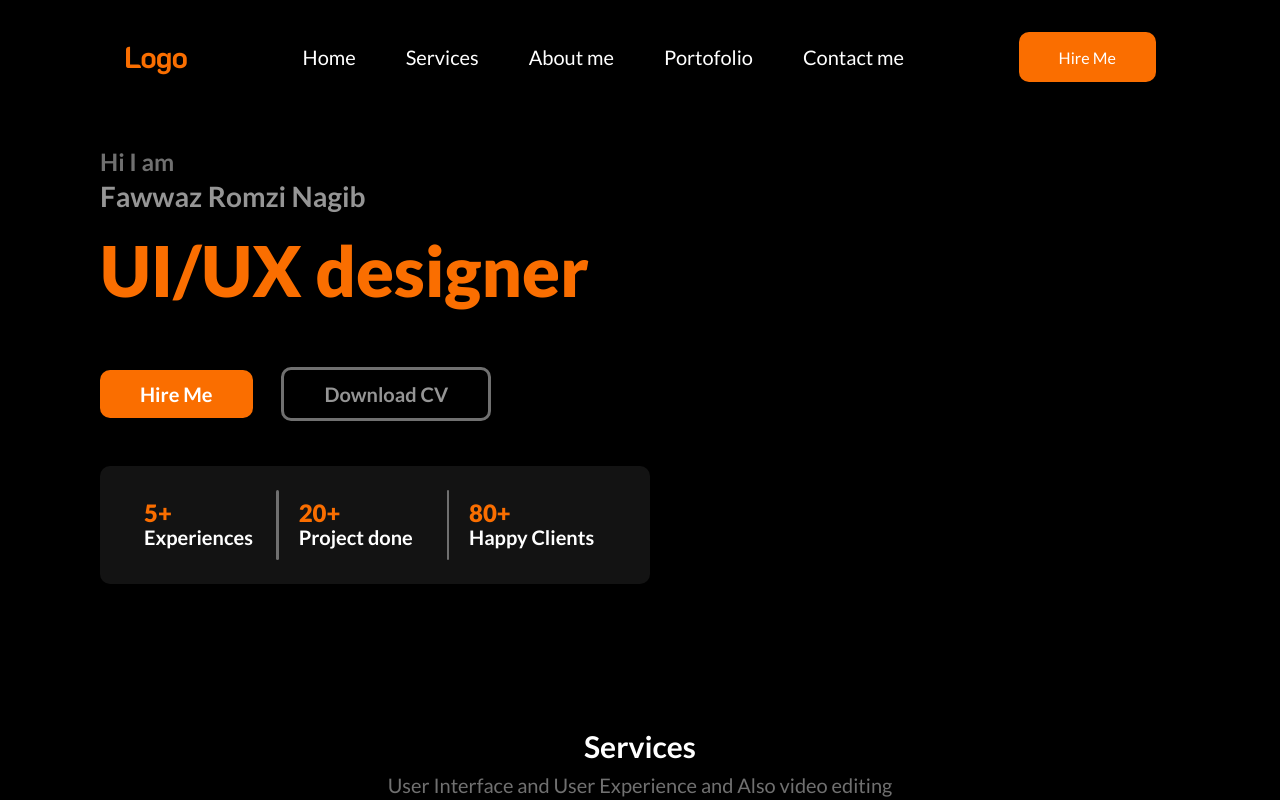
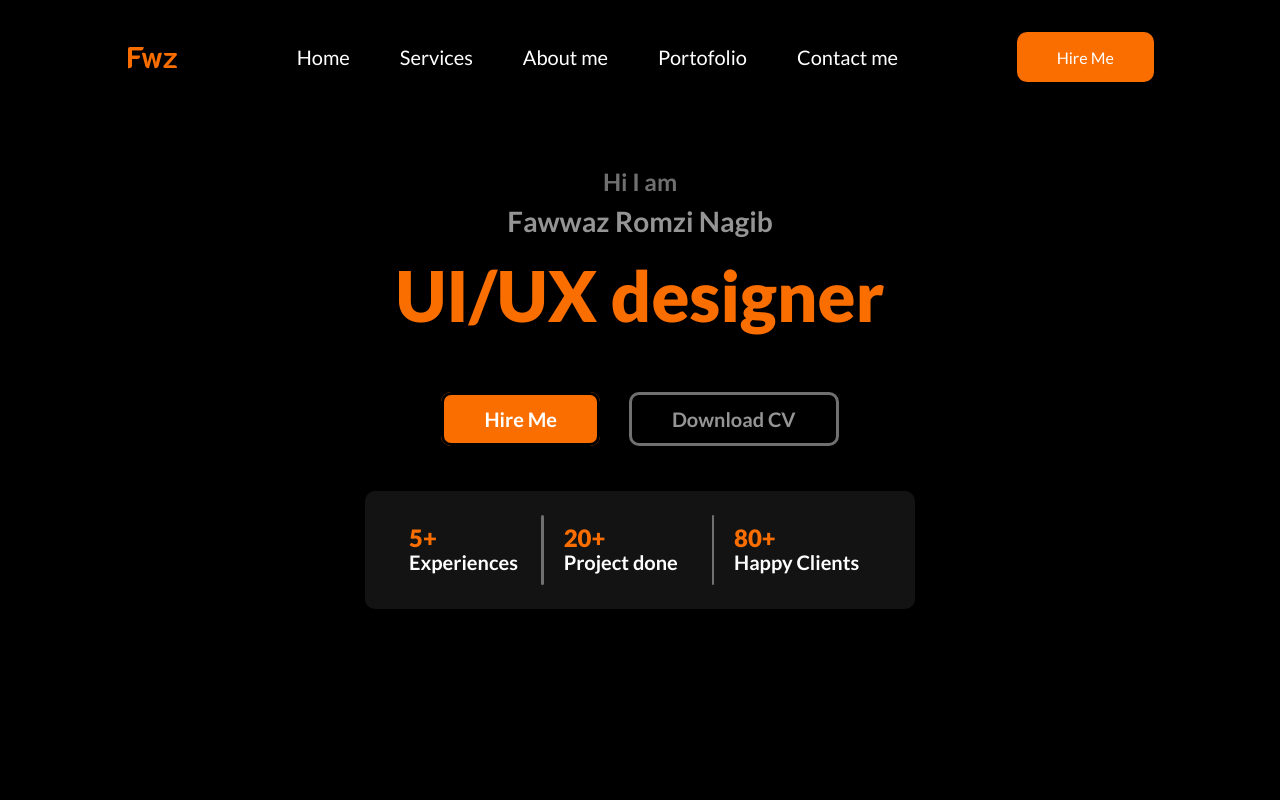
Before and after one commit to fawwazRN/port-fawwaz, a plain HTML site: page index.html in a window 1280 px wide. Shown: the top 800 px of the page. Drawn offline with nearby package versions, Linux system fonts and the light colour scheme.

Commit message:
icon-edit

```diff
--- a/css/style.css
+++ b/css/style.css
@@ -61,7 +61,11 @@ ul li a {
   font-size: 16px;
 }
 #home {
-  margin: 150px 100px;
+  margin: 170px 100px 150px;
+  text-align: center;
+  display: flex;
+  justify-content: center;
+  align-items: center;
 }
 .box1-1 {
   width: 550px;
@@ -75,7 +79,7 @@ ul li a {
   color: #707070;
   font-size: 24px;
   font-weight: 600;
-  margin-bottom: 10px;
+  margin-bottom: 15px;
 }
 .box1-1 .isi h2 {
   color: #959595;
@@ -109,11 +113,25 @@ ul li a {
   margin-right: 25px;
   color: white;
   font-weight: bold;
+  transition: 200ms ease-in-out;
+  border: black solid 3px;
+}
+.butt1:hover{
+  border: #707070 solid 3px;
+  color: #959595;
+  font-weight: bold;
+  background-color: transparent;
 }
 .butt2 {
   border: #707070 solid 3px;
   color: #959595;
   font-weight: bold;
+  transition: 200ms ease-in-out;
+}
+.butt2:hover{
+  border: black solid 3px;
+  background-color: #fa6e00;
+  margin-right: 25px;
 }
 .projek {
   display: flex;
@@ -190,7 +208,7 @@ ul li a {
   text-align: justify;
 }
 #aboutme {
-  margin: 400px 100px 200px;
+  margin: 100px 100px 200px;
 }
 .box3 {
   width: 100%;
--- a/index.html
+++ b/index.html
@@ -12,7 +12,7 @@
   <body>
     <header class="header">
       <div class="logo">
-        <h1>Logo</h1>
+        <h1>Fwz</h1>
       </div>
       <nav>
         <ul>
@@ -142,7 +142,7 @@
           tenetur nemo nostrum ut molestiae itaque molestias sunt corrupti
           quidem nobis odit excepturi autem voluptate aliquid,
         </p>
-        <a href="" class="CV"
+        <a href="" class="CV" download=""
           ><i class="bx bx-download bx-sm" style="color: #ffffff"></i>Download
           CV</a
         >
```
